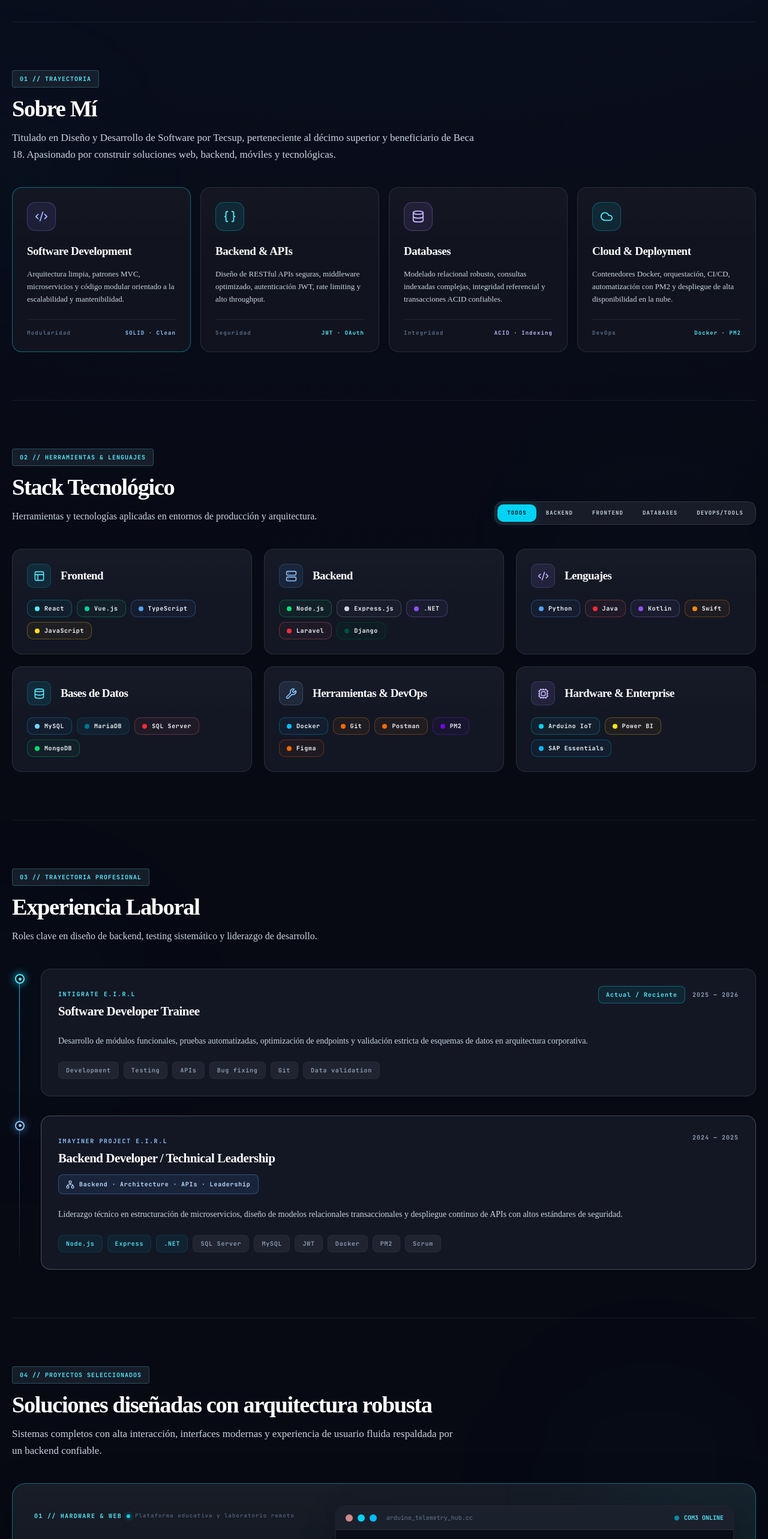
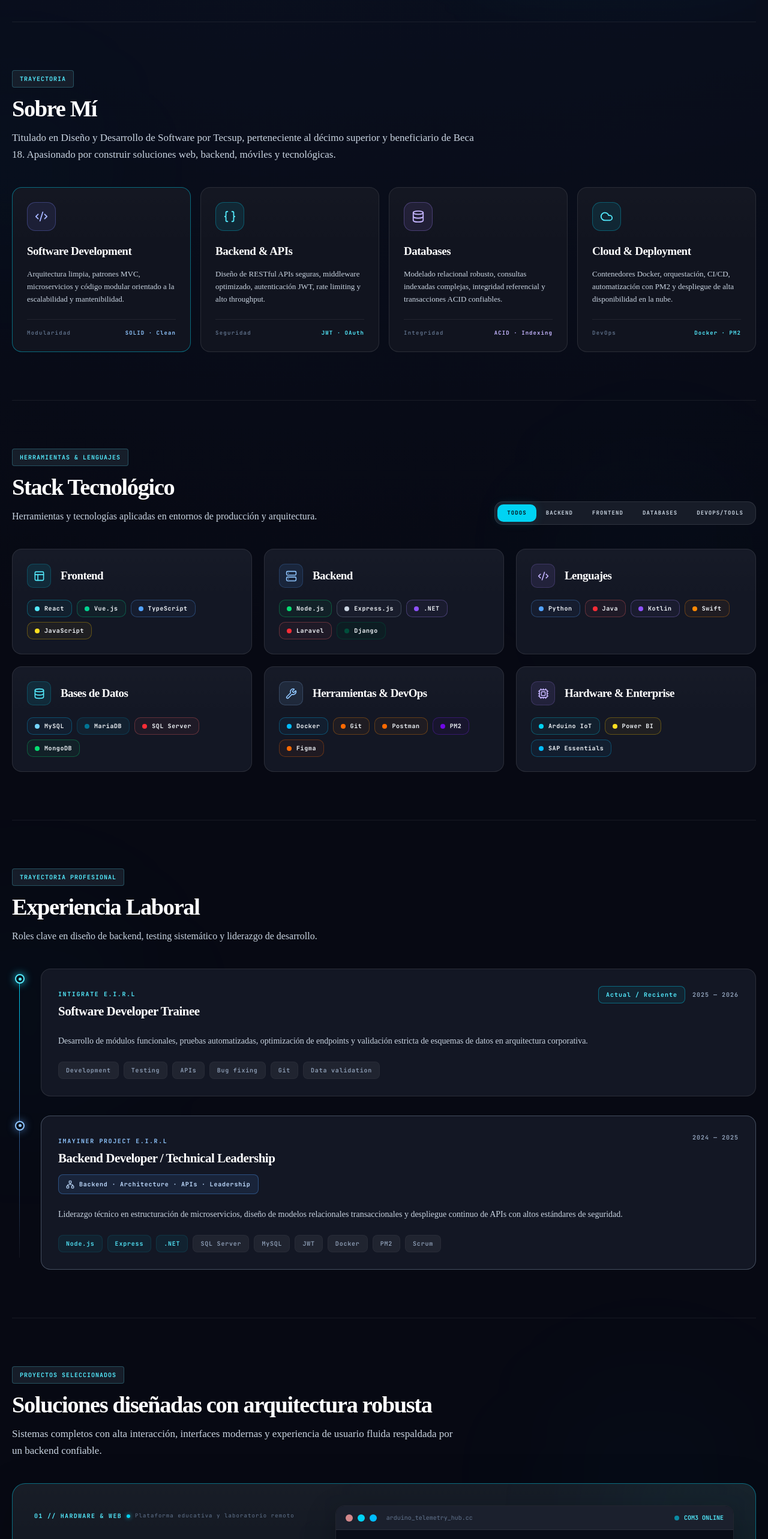
Before and after one commit to danielramirez611/daniel-portfolio, a Next.js app: page / in a window 1280 px wide. Shown: the part 900-3466 px from the top of the page at 60% size. Built offline with nearby package versions, Linux system fonts and the light colour scheme.

Commit message:
fix: use project slug as React key

```diff
--- a/src/features/achievements/presentation/components/achievements-section.tsx
+++ b/src/features/achievements/presentation/components/achievements-section.tsx
@@ -97,7 +97,7 @@ export function AchievementsSection() {
           {/* Badge */}
           <div className="inline-flex items-center rounded-[4px] border border-cyan-300/25 bg-[#1b2330]/80 px-3 py-1.5">
             <span className="font-mono text-[10px] font-bold tracking-[0.1em] text-cyan-300 uppercase">
-              05 // Distinciones
+              Distinciones
             </span>
           </div>
 
--- a/src/features/certifications/presentation/components/certifications-section.tsx
+++ b/src/features/certifications/presentation/components/certifications-section.tsx
@@ -537,7 +537,7 @@ export function CertificationsSection() {
             <span className="h-1.5 w-1.5 rounded-full bg-cyan-400 shadow-[0_0_8px_rgba(34,211,238,0.8)]" />
 
             <span className="font-mono text-[10px] font-bold tracking-[0.12em] text-cyan-300 uppercase">
-              06 // Credenciales
+              Credenciales
             </span>
           </motion.div>
 
--- a/src/features/contact/presentation/components/contact-section.tsx
+++ b/src/features/contact/presentation/components/contact-section.tsx
@@ -117,7 +117,7 @@ export function ContactSection() {
         >
           <div className="inline-flex items-center rounded-[4px] border border-cyan-300/25 bg-[#1b2330]/80 px-3 py-1.5">
             <span className="font-mono text-[10px] font-bold tracking-[0.1em] text-cyan-300 uppercase">
-              07 // Hablemos
+              Hablemos
             </span>
           </div>
 
--- a/src/features/experience/presentation/components/experience-section.tsx
+++ b/src/features/experience/presentation/components/experience-section.tsx
@@ -99,7 +99,7 @@ export function ExperienceSection() {
           {/* Badge */}
           <div className="inline-flex items-center rounded-[4px] border border-cyan-300/25 bg-[#1b2330]/80 px-3 py-1.5">
             <span className="font-mono text-[10px] font-bold tracking-[0.1em] text-cyan-300 uppercase">
-              03 // Trayectoria Profesional
+              Trayectoria Profesional
             </span>
           </div>
 
--- a/src/features/profile/presentation/components/about-section.tsx
+++ b/src/features/profile/presentation/components/about-section.tsx
@@ -104,7 +104,7 @@ export function AboutSection() {
           {/* Etiqueta */}
           <div className="inline-flex items-center rounded-[4px] border border-cyan-300/25 bg-[#1b2330]/80 px-3 py-1.5">
             <span className="font-mono text-[10px] font-bold tracking-[0.1em] text-cyan-300 uppercase">
-              01 // Trayectoria
+              Trayectoria
             </span>
           </div>
 
--- a/src/features/projects/domain/entities/project.ts
+++ b/src/features/projects/domain/entities/project.ts
@@ -1,5 +1,4 @@
 export interface Project {
-  id: string;
   slug: string;
 
   title: string;
--- a/src/features/projects/infrastructure/repositories/local-project.repository.ts
+++ b/src/features/projects/infrastructure/repositories/local-project.repository.ts
@@ -3,7 +3,7 @@ import type { ProjectRepository } from "../../domain/repositories/project.reposi
 
 const projects: Project[] = [
   {
-    id: "1",
+    // id: "1",
     slug: "hub-programacion",
     title: "Hub de Programación",
     subtitle: "Plataforma educativa y laboratorio remoto",
@@ -23,7 +23,7 @@ const projects: Project[] = [
   },
 
   {
-    id: "2",
+    // id: "2",
     slug: "xoxo",
     title: "XOXO",
     subtitle: "Aplicación móvil",
@@ -35,7 +35,7 @@ const projects: Project[] = [
   },
 
   {
-    id: "3",
+    // id: "3",
     slug: "messages-tec",
     title: "MessagesTec",
     subtitle: "Chat institucional",
@@ -47,7 +47,7 @@ const projects: Project[] = [
   },
 
   {
-    id: "4",
+    // id: "4",
     slug: "barak",
     title: "Barak",
     subtitle: "Gestión de citas",
@@ -58,7 +58,7 @@ const projects: Project[] = [
   },
 
   {
-    id: "5",
+    // id: "5",
     slug: "cefoproh",
     title: "CEFOPROH",
     subtitle: "Web institucional",
--- a/src/features/projects/presentation/components/projects-section.tsx
+++ b/src/features/projects/presentation/components/projects-section.tsx
@@ -19,7 +19,7 @@ export function ProjectsSection({ projects }: ProjectsSectionProps) {
         <div className="mb-10">
           <div className="inline-flex items-center rounded-[4px] border border-cyan-300/25 bg-[#1b2330]/80 px-3 py-1.5">
             <span className="font-mono text-[10px] font-bold tracking-[0.1em] text-cyan-300 uppercase">
-              04 // Proyectos seleccionados
+              Proyectos seleccionados
             </span>
           </div>
 
@@ -36,7 +36,7 @@ export function ProjectsSection({ projects }: ProjectsSectionProps) {
         {/* PROYECTOS */}
         <div className="grid gap-6 lg:grid-cols-2">
           {projects.map((project, index) => (
-            <ProjectCard key={project.id} project={project} index={index} />
+            <ProjectCard key={project.slug} project={project} index={index} />
           ))}
         </div>
       </div>
--- a/src/features/skills/presentation/components/skills-section.tsx
+++ b/src/features/skills/presentation/components/skills-section.tsx
@@ -271,7 +271,7 @@ export function SkillsSection() {
           {/* etiqueta */}
           <div className="inline-flex items-center rounded-[4px] border border-cyan-300/25 bg-[#1b2330]/80 px-3 py-1.5">
             <span className="font-mono text-[10px] font-bold tracking-[0.1em] text-cyan-300 uppercase">
-              02 // Herramientas & Lenguajes
+              Herramientas & Lenguajes
             </span>
           </div>
 
```
